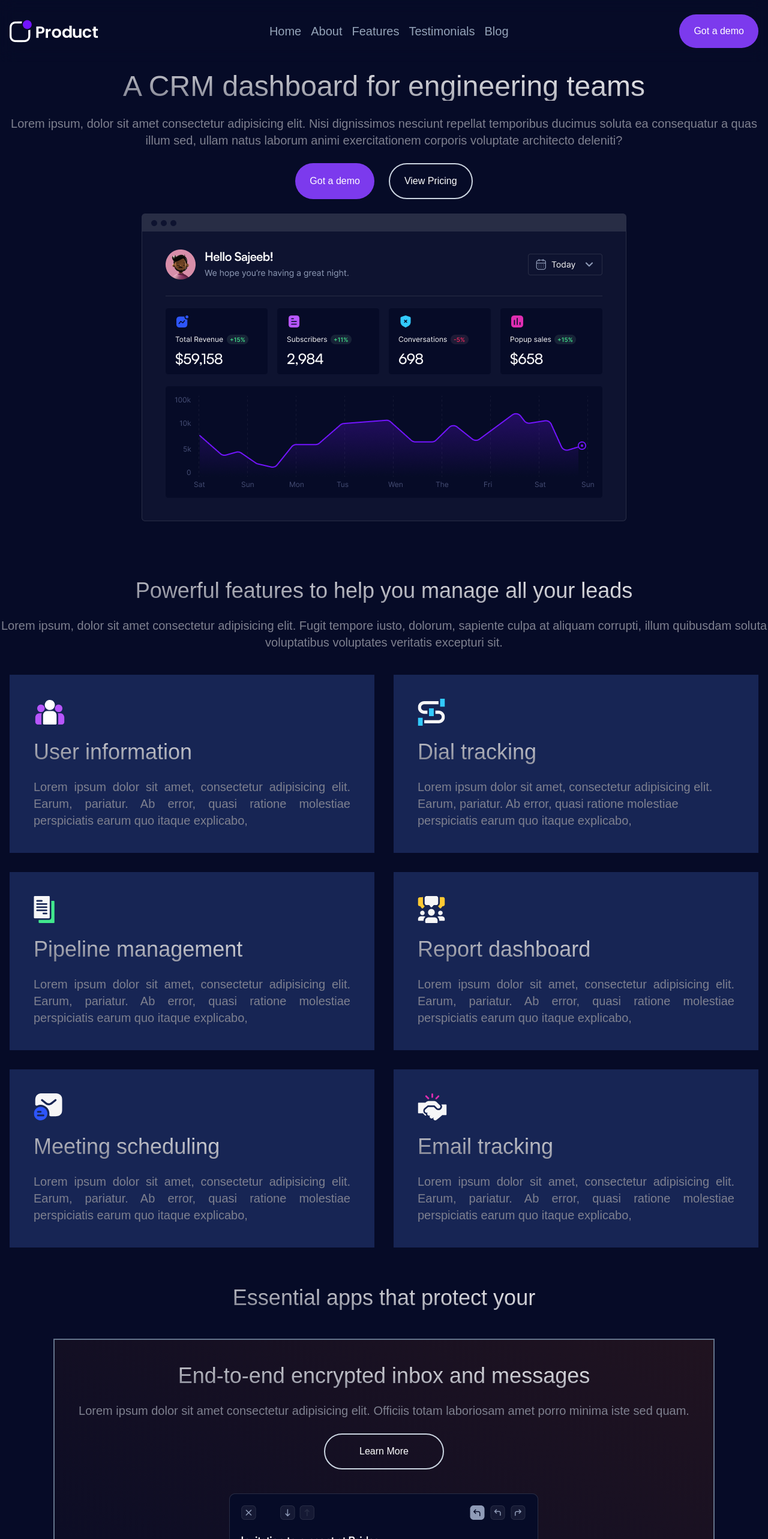
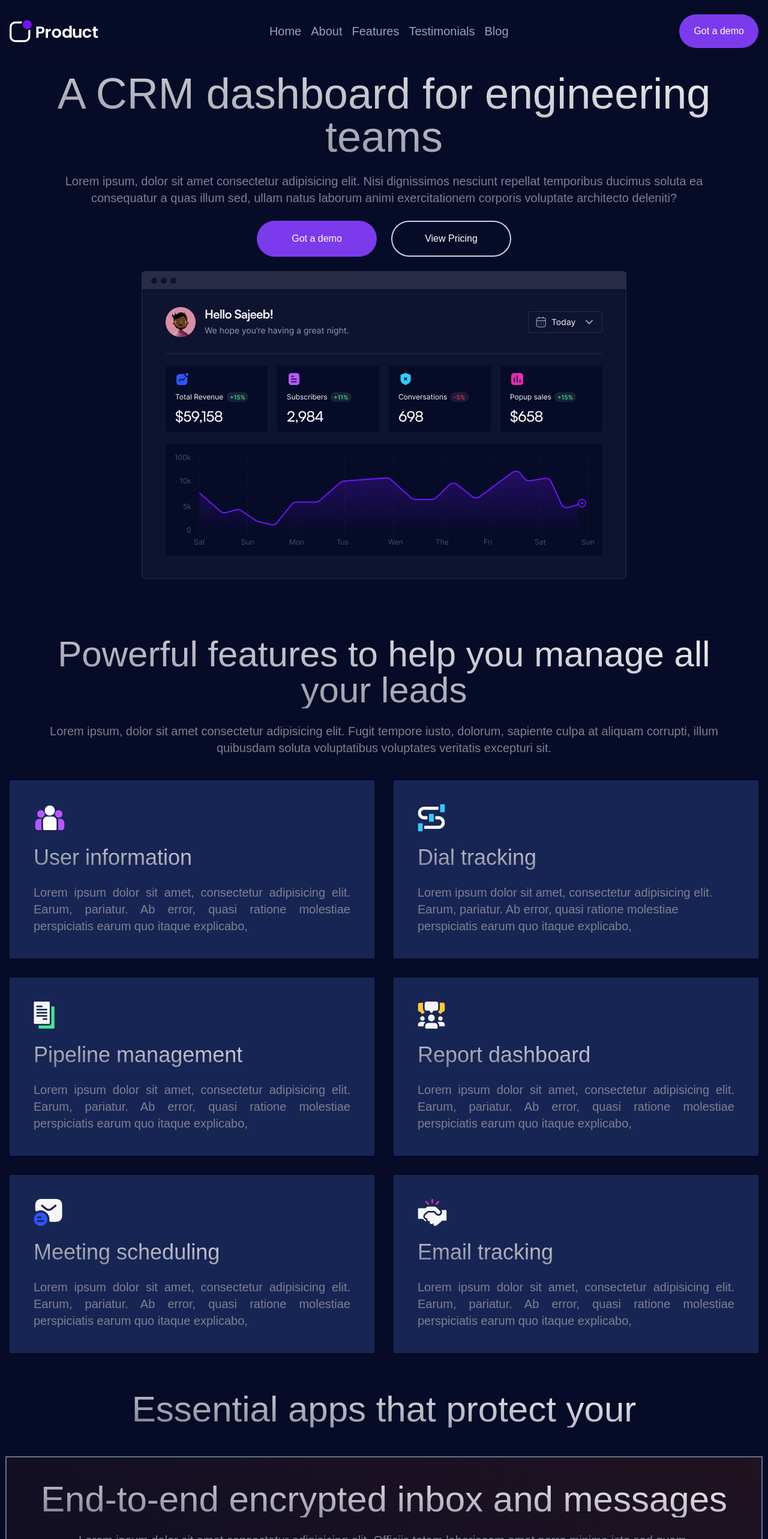
Before and after one commit to Sallah10/saas-landing-page, a Next.js app: page / in a window 1280 px wide. Shown: the top 2566 px of the page at 60% size. Built offline with nearby package versions, Linux system fonts and the light colour scheme.

Commit message:
Text corrections done

```diff
--- a/app/footer.jsx
+++ b/app/footer.jsx
@@ -37,7 +37,7 @@ const footer = () => {
           <h3> Login</h3>
           <h3> Sign Up</h3>
         </div>
-        <div className='hidden md:flex gap-8 flex-col text-p h-[100%]'>
+        <div className='hidden md:flex gap-8 flex-col text-p'>
           <h3 className='text-H3 mb-2'> Utility Pages </h3>
           <h3> Style guide</h3>
           <h3> Password Protected </h3>
--- a/components/about.jsx
+++ b/components/about.jsx
@@ -11,8 +11,8 @@ const About = () => {
   return (
     <>
       <section className='my-16 gap-10 flex flex-col max-w-screen' id='about'>
-        <div className='flex justify-center items-center gap-6 flex-col'>
-          <h1 className='text-H3 text-center'> Powerful features to help you manage all your leads</h1>
+        <div className='flex justify-center items-center lg:px-16 gap-6 flex-col'>
+          <h1 className='text-H3 text-center lg:text-H2'> Powerful features to help you manage all your leads</h1>
           <p className='text-p text-center text-wheat'>Lorem ipsum, dolor sit amet consectetur adipisicing elit. Fugit tempore iusto, dolorum, sapiente culpa at aliquam corrupti, illum quibusdam soluta voluptatibus voluptates veritatis excepturi sit.</p>
         </div>
         <div className=' grid md:grid-cols-1 lg:grid-cols-2 gap-8 px-4'>
--- a/components/features.jsx
+++ b/components/features.jsx
@@ -14,14 +14,14 @@ import Image from 'next/image'
 const features = () => {
   return (
     <section className='flex flex-col gap-12 my-16 mt-8 md:justify-center md:items-center max-w-screen' id='features'>
-      <h2 className='text-H3 flex justify-center text-center'> Essential apps that protect your </h2>
+      <h2 className='text-H3 lg:text-H2 flex justify-center text-center'> Essential apps that protect your </h2>
       <div className='hidden text-H3 gap-8 items-center justify-center'>
         <Image src={email} alt="Email" /> <span>Email</span> ,<Image src={events} alt="events" /> <span>Events</span>,<Image src={files} alt="files" /> <span>Files</span>,  <Image src={documents} alt="documents" /> <span>Documents</span>
       </div>
       <div className='flex flex-col justify-between md:justify-center md:items-center gap-10 p-10 border-slate-500 border-2 bg-gradient-to-bl from-[#201320] to-[#060B27] '>
         <div className='flex flex-col gap-6'>
-          <h2 className='text-H3 text-center'> End-to-end encrypted inbox and messages</h2>
-          <p className='text-p text-justify'>Lorem ipsum dolor sit amet consectetur adipisicing elit. Officiis totam laboriosam amet porro minima iste sed quam.</p>
+          <h2 className='text-H3 lg:text-H2 px-4 text-center'> End-to-end encrypted inbox and messages</h2>
+          <p className='text-p text-justify px-20'>Lorem ipsum dolor sit amet consectetur adipisicing elit. Officiis totam laboriosam amet porro minima iste sed quam.</p>
           <button className='trans-button mx-auto w-[200px]'> Learn More</button>
         </div>
         <Image src={featuresimagex} alt="featuresimage1" />
@@ -35,9 +35,9 @@ const features = () => {
             <p className='text-p  text-center'>Lorem ipsum dolor sit amet, consectetur adipisicing elit. Lvoluptas, debitis aliquam beatae impedit. Porro!</p>
           </div>
           {/* max-w-[800px]  */}
-          <div className='flex flex-col gap-10 p-8 md:justify-center md:items-center  text-center bg-gradient-to-bl from-[#746191] to-[#060B27]'>
-            <h2 className='text-H3'>Update share, and preview any file</h2>
-            <p className='text-p text-justify'>Lorem ipsum dolor sit amet, consectetur adipisicing elit. Lvoluptas, debitis aliquam beatae impedit. Porro!</p>
+          <div className='flex flex-col gap-10 lg:gap-4 p-8 md:justify-center md:items-center  text-center bg-gradient-to-bl from-[#746191] to-[#060B27]'>
+            <h2 className='text-H3 lg:text-H2'>Update share, and preview any file</h2>
+            <p className='text-p text-justify mb-4'>Lorem ipsum dolor sit amet, consectetur adipisicing elit. Lvoluptas, debitis aliquam beatae impedit. Porro!</p>
             <Image src={featuresimagey} alt="featuresimage2" />
           </div>
         </div>
@@ -50,15 +50,15 @@ const features = () => {
         <div className='flex flex-col justify-between  md:items-center  mb-14'>
             {/* max-w-[700px] */}
           <div className=' flex flex-col gap-10 my-16 '>
-            <h2 className='text-H3 text-center'> Transparent, audited, &open source</h2>
-            <p className='text-p text-justify'> Lorem ipsum dolor, sit amet consectetur adipisicing elit. Perspiciatis facere porro obcaecati. Delectus ducimus cumque, omnis exercitationem minus quo illo nemo corrupti aspernatur tempora corporis? Iure unde quibusdam nostrum commodi?</p>
+            <h2 className='text-H3 text-center lg:text-H2'> Transparent, audited, &open source</h2>
+            <p className='text-p text-justify lg:px-12'> Lorem ipsum dolor, sit amet consectetur adipisicing elit. Perspiciatis facere porro obcaecati. Delectus ducimus cumque, omnis exercitationem minus quo illo nemo corrupti aspernatur tempora corporis? Iure unde quibusdam nostrum commodi?</p>
             <button className='trans-button mx-auto'> Browse all feature</button>
           </div>
           <Image src={featuresimagez} alt='features-alts'/>
         </div>
         <div className='flex flex-col gap-16 md:items-center'>
           <div className='flex flex-col gap-6 p-10 bg-gradient-to-bl from-[#3a1e64] to-[#060B27] max-w-[900px] rounded-2xl'>
-            <h3 className='text-H3'> Product Mail</h3>
+            <h3 className='text-H3 lg:text-H2'> Product Mail</h3>
             <p className='text-p text-justify'>Lorem ipsum, dolor sit amet consectetur adipisicing elit. Assumenda non sequi, deleniti tempore eos enim voluptatibus rerum est animi, quibusdam amet mollitia veritatis perspiciatis fugit porro facilis accusantium delectus ipsa.</p>
             <div>
               <h3 className='text-2xl text-gray-700'> New Message</h3>
@@ -69,7 +69,7 @@ const features = () => {
             </div>
           </div>
           <div className='flex flex-col gap-6 p-10 bg-gradient-to-bl from-[#3a1e64] to-[#060B27] max-w-[900px] rounded-2xl'>
-            <h3 className='text-H3'>Product UI</h3>
+            <h3 className='text-H3 lg:text-H2'>Product UI</h3>
             <p className='text-p text-justify'>Lorem ipsum dolor sit amet consectetur adipisicing elit. ipsa consectetur, i Hic sit vitae delectus ab dolorem. leniti tempore eos enim voluptatibus rerum est animi.</p>
             <Image src={featuresimagea} weight={100} height={500} alt='features-alts'/>
           </div>
--- a/components/hero.jsx
+++ b/components/hero.jsx
@@ -6,13 +6,13 @@ const hero = () => {
   return (
     <>
       <section className='flex flex-col gap-6 pt-10 max-w-screen p-4 my-20 items-center flex-wrap' id='hero'>
-        <h1 className='text-5xl bg-gradient-to-bl from-[#F6F6F7] to-[#7E808F] bg-clip-text text-transparent text-center text'>A CRM dashboard for engineering teams</h1>
-        <p className='text-center text-p'>Lorem ipsum, dolor sit amet consectetur adipisicing elit. Nisi dignissimos nesciunt repellat temporibus ducimus soluta ea consequatur a quas illum sed, ullam natus laborum animi exercitationem corporis voluptate architecto deleniti?</p>
+        <h1 className='text-5xl lg:text-H1 bg-gradient-to-bl from-[#F6F6F7] to-[#7E808F] bg-clip-text text-transparent text-center'>A CRM dashboard for engineering teams</h1>
+        <p className='text-center text-p px-16'>Lorem ipsum, dolor sit amet consectetur adipisicing elit. Nisi dignissimos nesciunt repellat temporibus ducimus soluta ea consequatur a quas illum sed, ullam natus laborum animi exercitationem corporis voluptate architecto deleniti?</p>
         <div className='flex gap-6'>
-          <button className='purple-button'>
+          <button className='purple-button lg:w-[200px] lg:p-4'>
             Got a demo
           </button>
-          <button className='trans-button'>
+          <button className='trans-button lg:w-[200px] lg:p-4'>
             View Pricing
           </button>
         </div>
```
